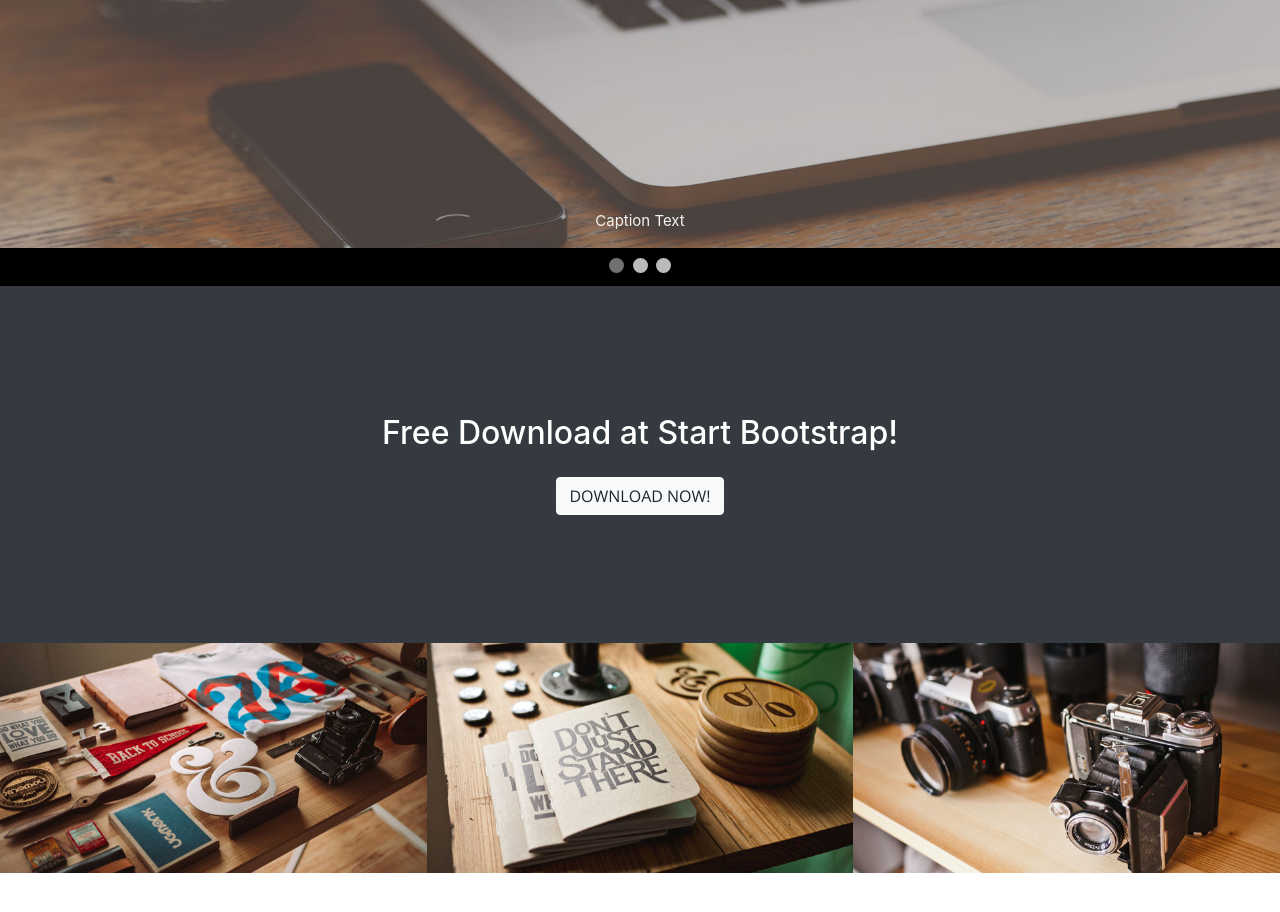
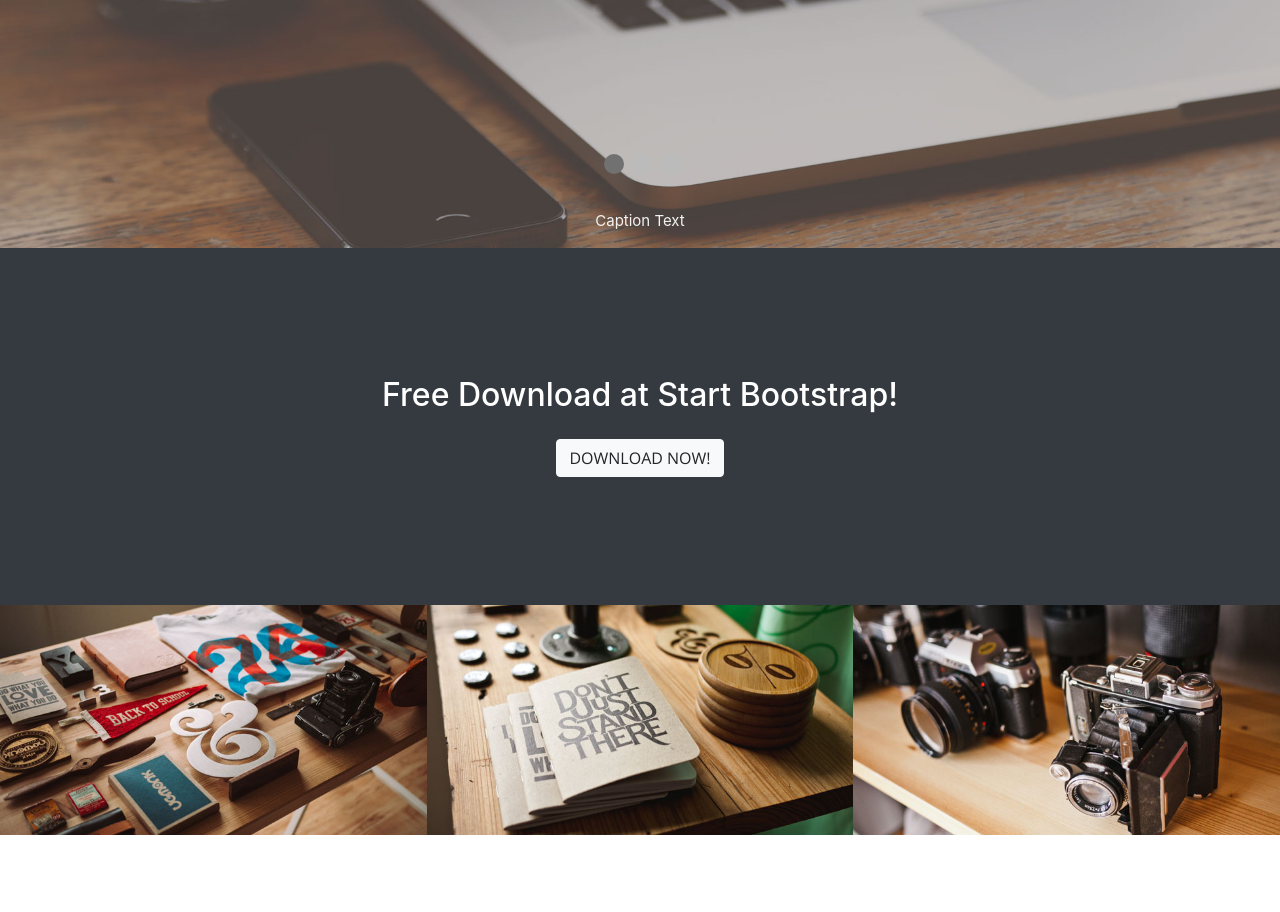
Before and after one commit to shirinhar/website, a website with bundled scripts: page index.html in a window 1280 px wide. Shown: the part 1749-2661 px from the top of the page. Built offline with nearby package versions, Linux system fonts and the light colour scheme; files whose address does not match are found by name.

Commit message:
fix carosel dots

```diff
--- a/css/creative.css
+++ b/css/creative.css
@@ -392,10 +392,18 @@ header.masthead p {
   border-radius: 50%;
   display: inline-block;
   transition: background-color 0.6s ease;
+
+  /* background-color: red; */
+  padding: 10px;
 }
 
 #img-dots{
-  padding: 7px;
+  padding-top: 10px;
+  position: absolute;
+  z-index: 10;
+  margin-top: 80vh;
+  margin-left: 47%;
+  /* margin: 80vh 10px 1px auto; */
 }
 
 .active, .dot:hover {
--- a/index.html
+++ b/index.html
@@ -117,18 +117,22 @@
             <div class="text">Caption Three</div>
           </div>
 
+
+
           <!-- Next and previous buttons -->
           <a class="prev" onclick="plusSlides(-1)">&#10094;</a>
           <a class="next" onclick="plusSlides(1)">&#10095;</a>
 
+          <!-- The dots/circles -->
+          <ord id="img-dots" style="top: 0px; left 0px;">
+            <li class="dot" onclick="currentSlide(1)"></li>
+            <li class="dot" onclick="currentSlide(2)"></li>
+            <li class="dot" onclick="currentSlide(3)"></li>
+          </ord>
+
         </div>
 
-        <!-- The dots/circles -->
-        <div id="img-dots" style="text-align:center">
-          <span class="dot" onclick="currentSlide(1)"></span>
-          <span class="dot" onclick="currentSlide(2)"></span>
-          <span class="dot" onclick="currentSlide(3)"></span>
-        </div>
+
 
     </section>
 
```
